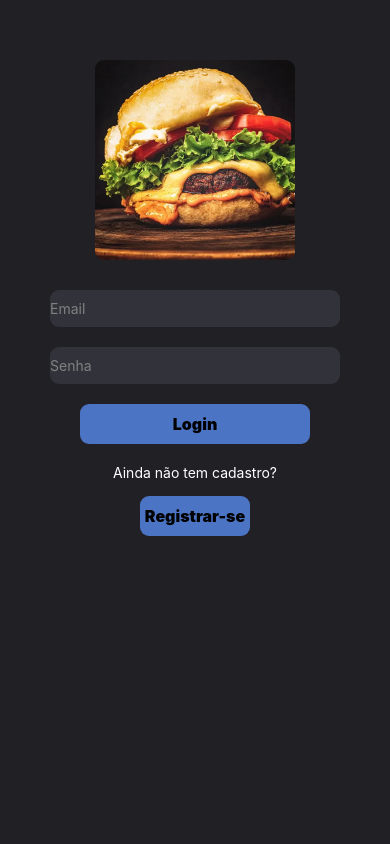
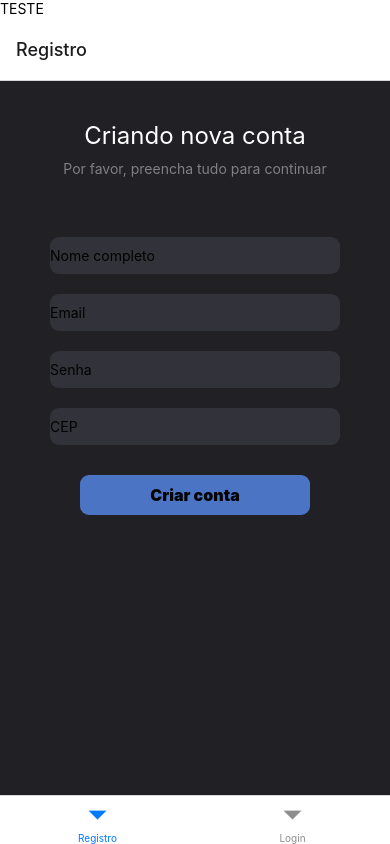
Before and after one commit to ghorita/GS-Hybid-Mobile, a React Native app in the folder Projeto/: screen / in a window 390 px wide. Built offline with nearby package versions, Linux system fonts and the light colour scheme.

Commit message:
commit Conexão entre a tela de registro e de login

```diff
--- a/Projeto/App.js
+++ b/Projeto/App.js
@@ -1,11 +1,13 @@
 import React, {useState} from 'react';
-import {View, Text, TextInput, StyleSheet, Image, ImageBackground, ScrollView, FlatList} from 'react-native';
+import {View, Text, TextInput, StyleSheet, Image, ImageBackground, ScrollView, FlatList, Button} from 'react-native';
 import AsyncStorage from '@react-native-async-storage/async-storage';
 import { NavigationContainer } from '@react-navigation/native';
 import { createBottomTabNavigator } from '@react-navigation/bottom-tabs';
 
 import imgLogin from './assets/hamburguer.png';
 
+const Tab = createBottomTabNavigator();
+const {Navigator, Screen} = Tab;
 
 const Registro = (props)=>{
 
@@ -25,7 +27,13 @@ const Registro = (props)=>{
           <TextInput placeholder = "Senha" style = {styles.inputRegistrar} value = {senha} onChangeText = {setSenha}/>
           <TextInput placeholder = "CEP" style = {styles.inputRegistrar} value = {cep} onChangeText = {setCep}/>
 
-          <Text style = {styles.buttonCriar}>Criar conta</Text>
+        <Text style = {styles.buttonCriar} title="Registrar" onPress={()=>{
+          const usuarios = [
+            {nome: "Gustavo", email: "gustavo@teste.com", senha: "123", cep: "111"},
+            {nome: "Julia", email: "julia@teste.com", senha: "123", cep: "222"}]
+        AsyncStorage.setItem("USUARIOS", JSON.stringify(usuarios));
+      }}>Criar conta</Text>
+
         </View>
 
       </View>
@@ -47,15 +55,50 @@ const Login = (props) =>{
 
         <Text style = {styles.buttonLogin}>Login</Text>
         <Text style = {{color: "white", textAlign: "center", marginTop: 20}}>Ainda não tem cadastro?</Text>
-        <Text style = {styles.buttonRegistrarse}>Registrar-se</Text>
+        <Text style = {styles.buttonCriar} title="Login" onPress={()=>{
+        AsyncStorage.getItem("USUARIOS")
+        .then((info)=>{
+          const usuarios = JSON.parse(info);
+          let achado = false
+          for( const user of usuarios) {
+            if (user.email === email &&
+                user.senha === senha){
+                  achado = true;
+            }
+          }
+          if (achado) {
+            props.onLogar(true);
+            alert("Usuario logado");
+          } else {
+            props.onLogar(false);
+            alert("Usuario ou senha incorretos");
+          }
+
+        })
+        .catch((err) => alert("Erro ao ler a lista e usuarios"))
+      }}>Login</Text>
       </View>
     </View>
   )
 }
 
 
+const Telas = (props)=>{
+  return(
+    <View style = {{flex: 1}}>
+      <Text>TESTE</Text>
+      <Navigator>
+        <Screen name = "Registro">
+          {()=><Registro/>}
+        </Screen>
 
-
+        <Screen name = "Login">
+          {()=><Login/>}
+        </Screen>
+      </Navigator>
+    </View>
+  )
+}
 
 export default function App(){
 
@@ -63,9 +106,11 @@ export default function App(){
   const {Navigator, Screen} = Tab;
 
   return(
-    <View style = {{flex: 1}}>
-      <Login/>
-    </View>
+    <NavigationContainer>
+      <View style = {{flex: 1}}>
+        <Telas/>
+      </View>
+    </NavigationContainer>
   )
 }
 
```
